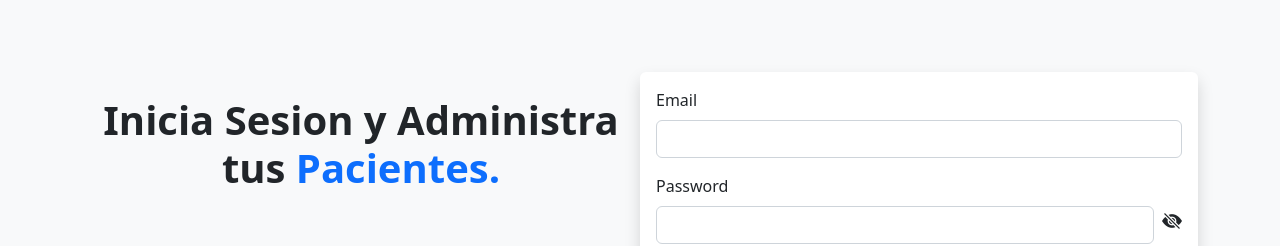
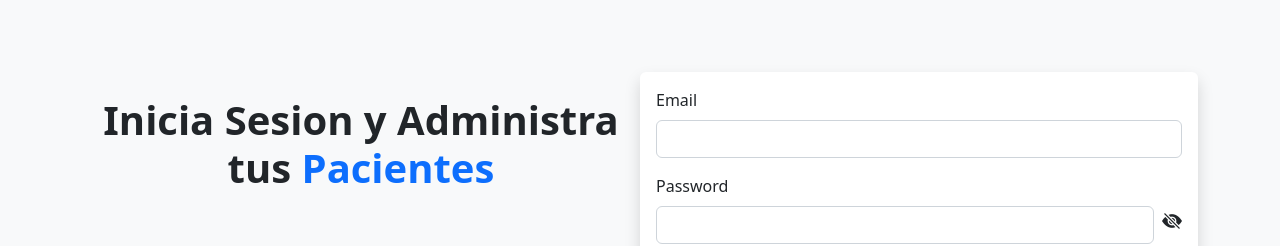
Before and after one commit to GerardoTurin/APV_MERN---frontend, a React (Create React App) app: page / in a window 1280 px wide. Shown: the top 246 px of the page. Built offline with nearby package versions, Linux system fonts and the light colour scheme; no server answers.

Commit message:
Quinto Commit - APV_Frontend

```diff
--- a/src/pages/Login.js
+++ b/src/pages/Login.js
@@ -80,7 +80,7 @@ const Login = () => {
   return (
     <>
       <div className='mt-5 text-center'>
-        <h1 className='fw-bold fs-1'>Inicia Sesion y Administra tus <span className='text-primary'> Pacientes.</span> </h1>
+        <h1 className='fw-bold fs-1'>Inicia Sesion y Administra tus <span className='text-primary'> Pacientes</span> </h1>
       </div>
       <div className='shadow p-3 mb-5 bg-body rounded mt-4'>
         <form onSubmit={ handleSubmit }>
```
